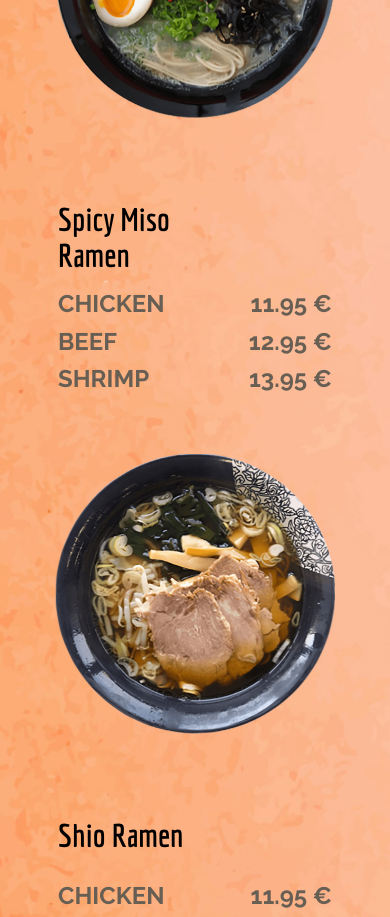
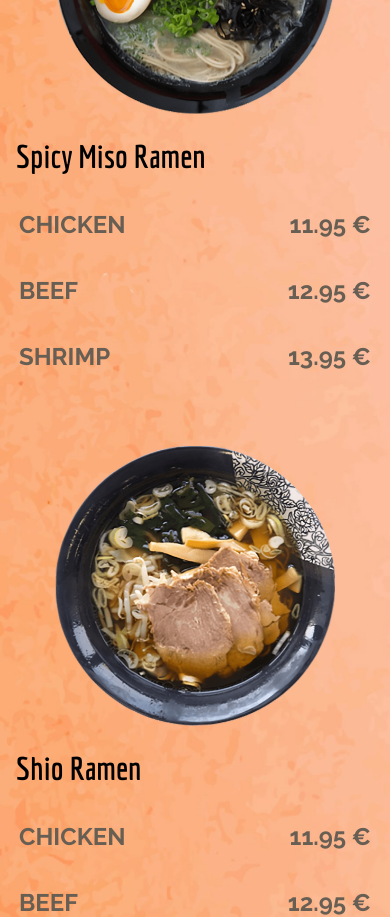
Before and after one commit to Michelle-bit-web/sakura-ramen-angular, an Angular app: page / in a window 390 px wide. Shown: the part 2740-3657 px from the top of the page. Built offline with nearby package versions, Linux system fonts and the light colour scheme.

Commit message:
menu tables responsiveness improved

```diff
--- a/src/app/main-content/our-menu/our-menu.component.html
+++ b/src/app/main-content/our-menu/our-menu.component.html
@@ -3,8 +3,9 @@
     <div>
         <div class="menu">
             <img src="assets/img/R1.png" alt="Tonkotsu Ramen image">
-            <table >
-                <th class="fontEconomica">Tonkotsu Ramen</th>
+            <div class="menu-table">
+                <span class="fontEconomica">Tonkotsu Ramen</span>
+                <table>
                 <tr class="fontRaleway">
                     <td>CHICKEN</td>
                     <td class="td-prices">11.95 €</td>
@@ -19,41 +20,46 @@
                 </tr>
             </table>
         </div>
+        </div>
         <div class="menu menu-reverse" >
             <img src="assets/img/R2.png" alt="Spicy Miso Ramen image">
-            <table>
-                <th class="fontEconomica">Spicy Miso Ramen</th>
-                <tr class="fontRaleway">
-                    <td>CHICKEN</td>
-                    <td class="td-prices">11.95 €</td>
-                </tr>
-                <tr class="fontRaleway">
-                    <td>BEEF</td>
-                    <td class="td-prices">12.95 €</td>
-                </tr>
-                <tr class="fontRaleway">
-                    <td>SHRIMP</td>
-                    <td class="td-prices">13.95 €</td>
-                </tr>
-            </table>
+            <div class="menu-table">
+                <span class="fontEconomica">Spicy Miso Ramen</span>
+                <table>
+                    <tr class="fontRaleway">
+                        <td>CHICKEN</td>
+                        <td class="td-prices">11.95 €</td>
+                    </tr>
+                    <tr class="fontRaleway">
+                        <td>BEEF</td>
+                        <td class="td-prices">12.95 €</td>
+                    </tr>
+                    <tr class="fontRaleway">
+                        <td>SHRIMP</td>
+                        <td class="td-prices">13.95 €</td>
+                    </tr>
+                </table>
+            </div>
         </div>
         <div class="menu">
             <img src="assets/img/R3.png" alt="Shio Ramen image">
-            <table>
-                <th class="fontEconomica">Shio Ramen</th>
-                <tr class="fontRaleway">
-                    <td>CHICKEN</td>
-                    <td class="td-prices">11.95 €</td>
-                </tr>
-                <tr class="fontRaleway">
-                    <td>BEEF</td>
-                    <td class="td-prices">12.95 €</td>
-                </tr>
-                <tr class="fontRaleway">
-                    <td>SHRIMP</td>
-                    <td class="td-prices">13.95 €</td>
-                </tr>
-            </table>
+            <div class="menu-table">
+                <span class="fontEconomica">Shio Ramen</span>
+                <table>
+                    <tr class="fontRaleway">
+                        <td>CHICKEN</td>
+                        <td class="td-prices">11.95 €</td>
+                    </tr>
+                    <tr class="fontRaleway">
+                        <td>BEEF</td>
+                        <td class="td-prices">12.95 €</td>
+                    </tr>
+                    <tr class="fontRaleway">
+                        <td>SHRIMP</td>
+                        <td class="td-prices">13.95 €</td>
+                    </tr>
+                </table>
+            </div>
         </div>
     </div>
 </section>
--- a/src/app/main-content/our-menu/our-menu.component.scss
+++ b/src/app/main-content/our-menu/our-menu.component.scss
@@ -25,6 +25,7 @@ section {
     margin-top: 56px;
     display: flex;
     align-items: center;
+    justify-content: space-between;
     gap: 80px;
     > img {
         width: 352px;
@@ -34,14 +35,39 @@ section {
          height: 280px;
        }
     }
-    @media(max-width: 450px) {
+    .menu-table {
+        min-width: 350px;
+        display: flex;
+        flex-direction: column;
+        justify-content: center;
+        align-items: center;
+        @media(max-width: 1000px) {
+                min-width: 300px;
+            }
+        span {
+            font-size: 56px;
+            font-weight: bolder;
+            text-align: left;
+            width: 100%;
+            margin-bottom: 16px;
+            @media(max-width: 1000px) {
+                font-size: 32px;
+                width: 100%;
+            }
+        }
+    }
+    @media(max-width: 830px) {
+        gap: 24px;
+    }
+    @media(max-width: 750px) {
         flex-direction: column;
     }
 }
 
+
 .menu-reverse{
     flex-direction: row-reverse;
-    @media(max-width: 450px) {
+    @media(max-width: 750px) {
         flex-direction: column;
         align-items: center;
     }
@@ -63,32 +89,38 @@ h2 {
 
 table {
     height: 200px;
-    width: 500px;
+    width: 100%;
     @media(max-width: 450px) {
         height: 200px;
-        width: 280px;
-    }
-    > th {
-        font-size: 56px;
-        font-weight: bolder;
-        text-align: left;
-        margin-bottom: 16px;
-        @media(max-width: 1000px) {
-            font-size: 32px;
-    }
+
     }
     > tr {
         color: #675e54;
         > td {
-        font-size: 32px;
-        font-weight: bolder;
-        @media(max-width: 1000px) {
-           font-size: 24px;
-           width: 250px;
+            font-size: 32px;
+            font-weight: bolder;
+            &:first-child {
+            width: 300px;
+            @media(max-width: 1150px) {
+            width: 150px;
+            }
+            @media(max-width: 1000px) {
+            width: 200px;
+            }
+            }
+            &:nth-child(2) {
+            width: 150px;
+            }
+            @media(max-width: 1000px) {
+            width: 120px;
+            }
+            @media(max-width: 1000px) {
+            font-size: 24px;
+            }
         }
     }
-    }
 }
+
 
 .td-prices {
     text-align: end;
```
